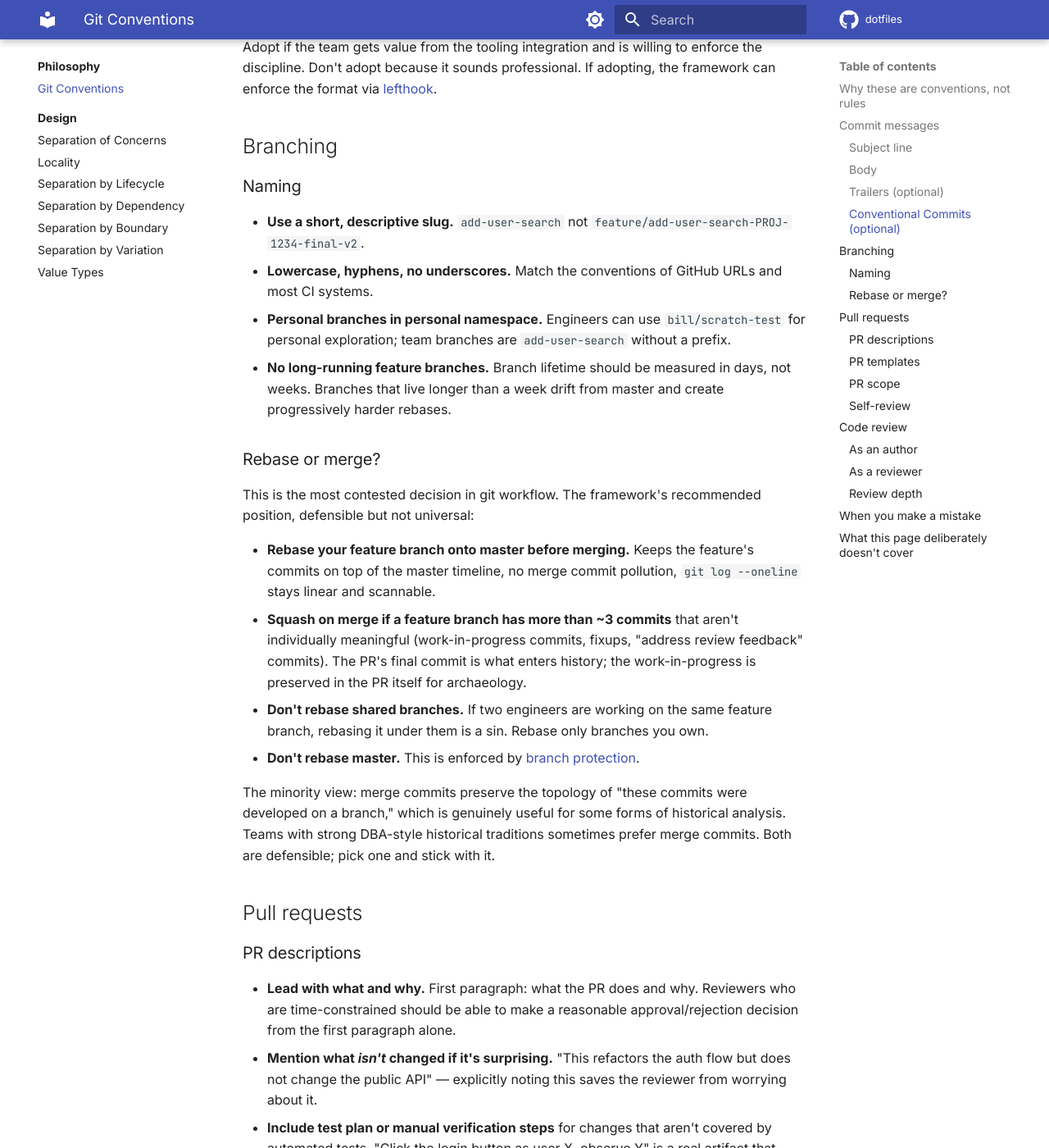
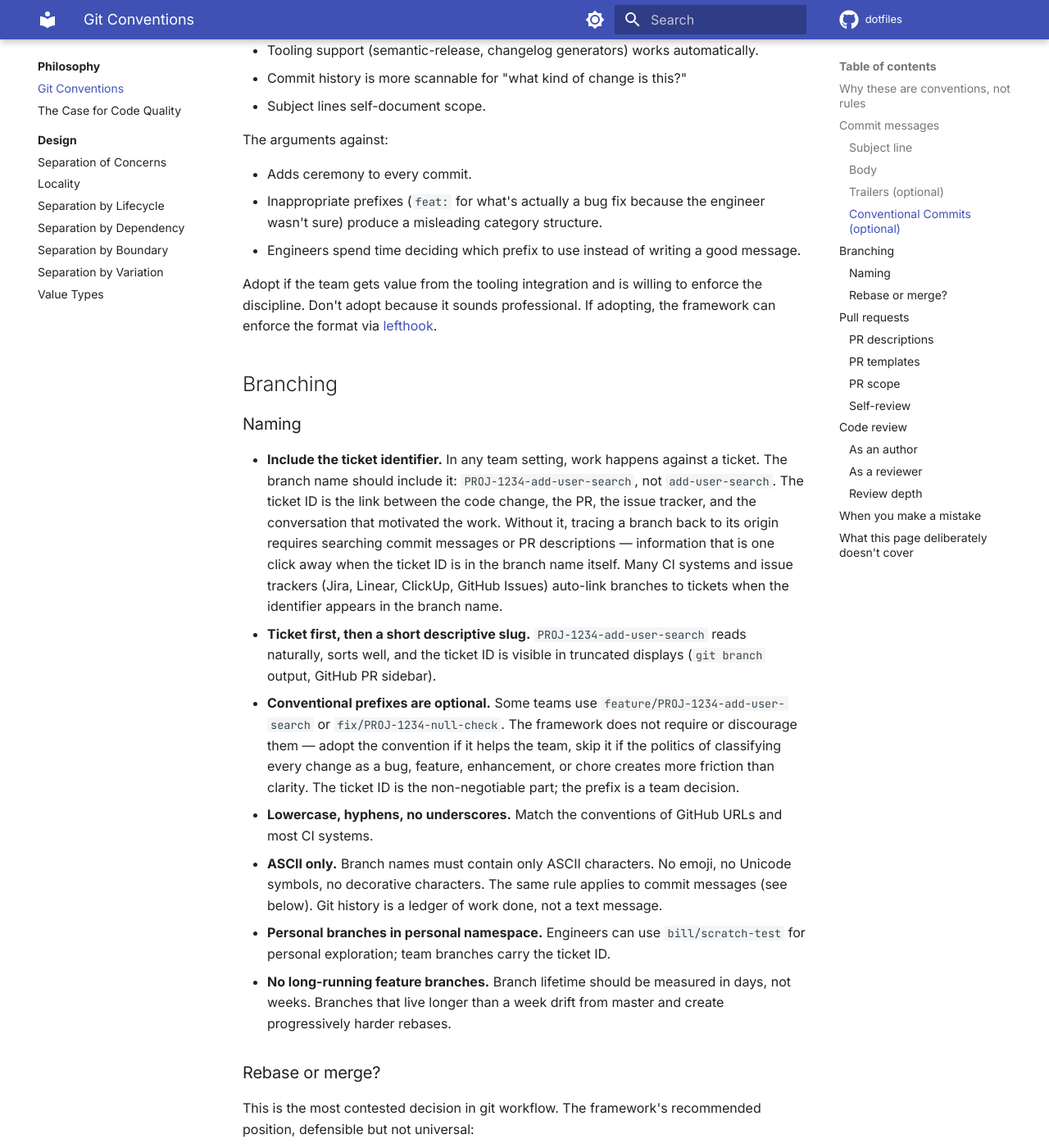
Before and after one commit to billwoika/dotfiles, an MkDocs documentation site: the page built from docs/handbook/git-conventions.md, in a window 1280 px wide and 1400 px high, scrolled down 2460 px. Shown: the whole window at 82% size. Built offline with MkDocs 1.6.1 and Material for MkDocs 9.7.7, drawn with Linux system fonts in a browser that asks for light colours; comment, search, counter and statistics services are not loaded; some of the changed text lies outside the part shown.

```diff
--- a/docs/handbook/git-conventions.md
+++ b/docs/handbook/git-conventions.md
@@ -56,6 +56,20 @@ depth). Trust engineers to develop the judgment.
   of the commit is rarely read in practice; using the subject line
   allows for quick grepping of log outputs to isolate the linkage
   between tickets and commits.
+- **ASCII only — no emoji, no Unicode symbols, no line art.** Commit
+  messages are a permanent ledger. They are read in `git log`, in
+  terminal output, in email notifications, in CI logs, and in blame
+  annotations — contexts where rendering is plaintext and monospaced.
+  Emoji in commit subjects (`fix: :bug: resolve null pointer`) adds
+  visual noise that degrades scannability, breaks `grep` workflows,
+  and communicates nothing the words do not already say. The gitmoji
+  convention is particularly egregious — it encodes semantic
+  information in symbols that are invisible to search, inconsistently
+  rendered across terminals, and unreadable in any non-GUI context.
+  Unicode is essential for commit messages written in non-Latin
+  languages — Japanese, Chinese, Korean, Arabic, Cyrillic. That is
+  its purpose. Decorative emoji and ASCII box-drawing characters in
+  an English-language commit message are not that use case.
 
 ### Body
 
@@ -110,13 +124,35 @@ professional. If adopting, the framework can enforce the format via
 
 ### Naming
 
-- **Use a short, descriptive slug.** `add-user-search` not
-  `feature/add-user-search-PROJ-1234-final-v2`.
+- **Include the ticket identifier.** In any team setting, work happens
+  against a ticket. The branch name should include it:
+  `PROJ-1234-add-user-search`, not `add-user-search`. The ticket ID
+  is the link between the code change, the PR, the issue tracker, and
+  the conversation that motivated the work. Without it, tracing a
+  branch back to its origin requires searching commit messages or PR
+  descriptions — information that is one click away when the ticket
+  ID is in the branch name itself. Many CI systems and issue trackers
+  (Jira, Linear, ClickUp, GitHub Issues) auto-link branches to
+  tickets when the identifier appears in the branch name.
+- **Ticket first, then a short descriptive slug.** `PROJ-1234-add-user-search`
+  reads naturally, sorts well, and the ticket ID is visible in
+  truncated displays (`git branch` output, GitHub PR sidebar).
+- **Conventional prefixes are optional.** Some teams use
+  `feature/PROJ-1234-add-user-search` or `fix/PROJ-1234-null-check`.
+  The framework does not require or discourage them — adopt the
+  convention if it helps the team, skip it if the politics of
+  classifying every change as a bug, feature, enhancement, or chore
+  creates more friction than clarity. The ticket ID is the
+  non-negotiable part; the prefix is a team decision.
 - **Lowercase, hyphens, no underscores.** Match the conventions of
   GitHub URLs and most CI systems.
+- **ASCII only.** Branch names must contain only ASCII characters. No
+  emoji, no Unicode symbols, no decorative characters. The same rule
+  applies to commit messages (see below). Git history is a ledger of
+  work done, not a text message.
 - **Personal branches in personal namespace.** Engineers can use
-  `bill/scratch-test` for personal exploration; team branches are
-  `add-user-search` without a prefix.
+  `bill/scratch-test` for personal exploration; team branches carry
+  the ticket ID.
 - **No long-running feature branches.** Branch lifetime should be
   measured in days, not weeks. Branches that live longer than a week
   drift from master and create progressively harder rebases.
--- a/mkdocs.yml
+++ b/mkdocs.yml
@@ -119,6 +119,7 @@ nav:
   - Philosophy:
     - handbook/index.md
     - 'Git Conventions': handbook/git-conventions.md
+    - 'The Case for Code Quality': handbook/code-quality-argument.md
     - 'Design':
       - handbook/design/index.md
       - 'Separation of Concerns': handbook/design/separation-of-concerns.md
```
Also changed, not shown: docs/handbook/code-quality-argument.md (added, +255 -0 lines), docs/handbook/index.md (+5 -0 lines), docs/tools/editors.md (+10 -4 lines).
